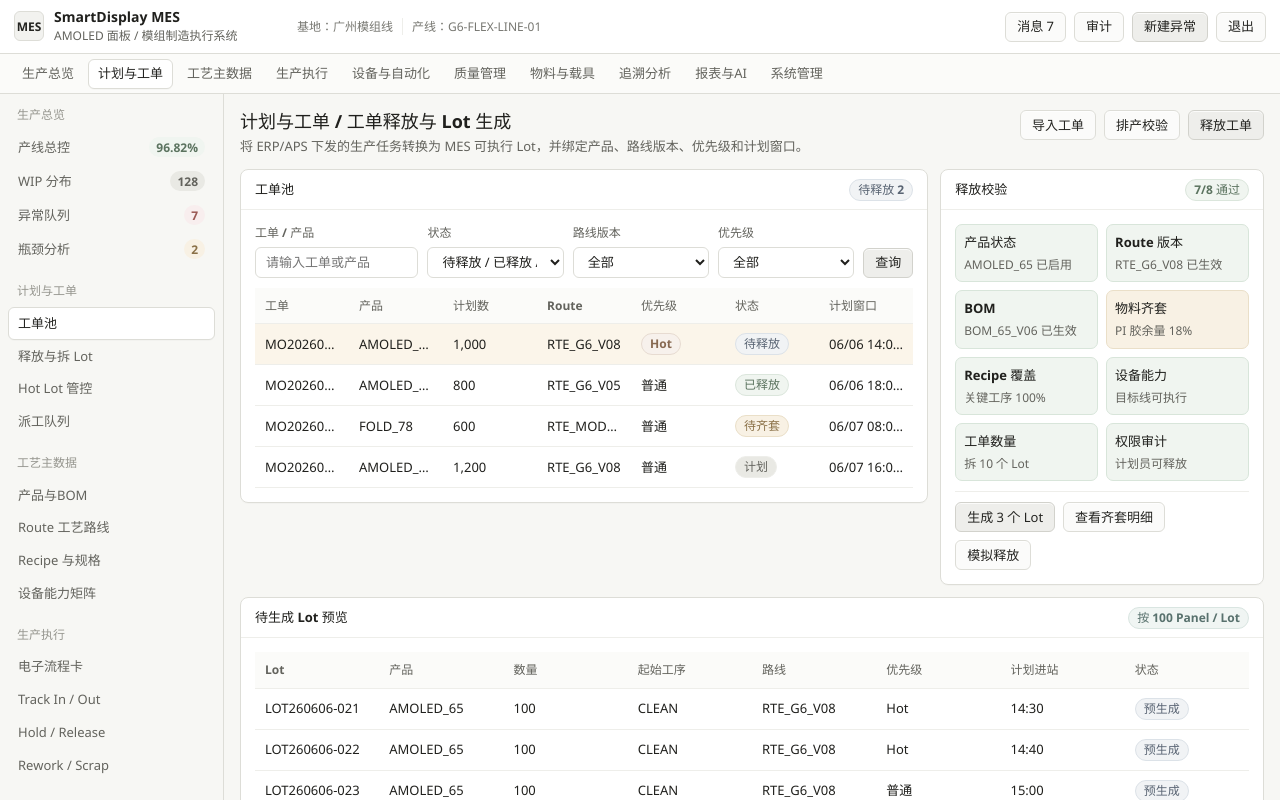
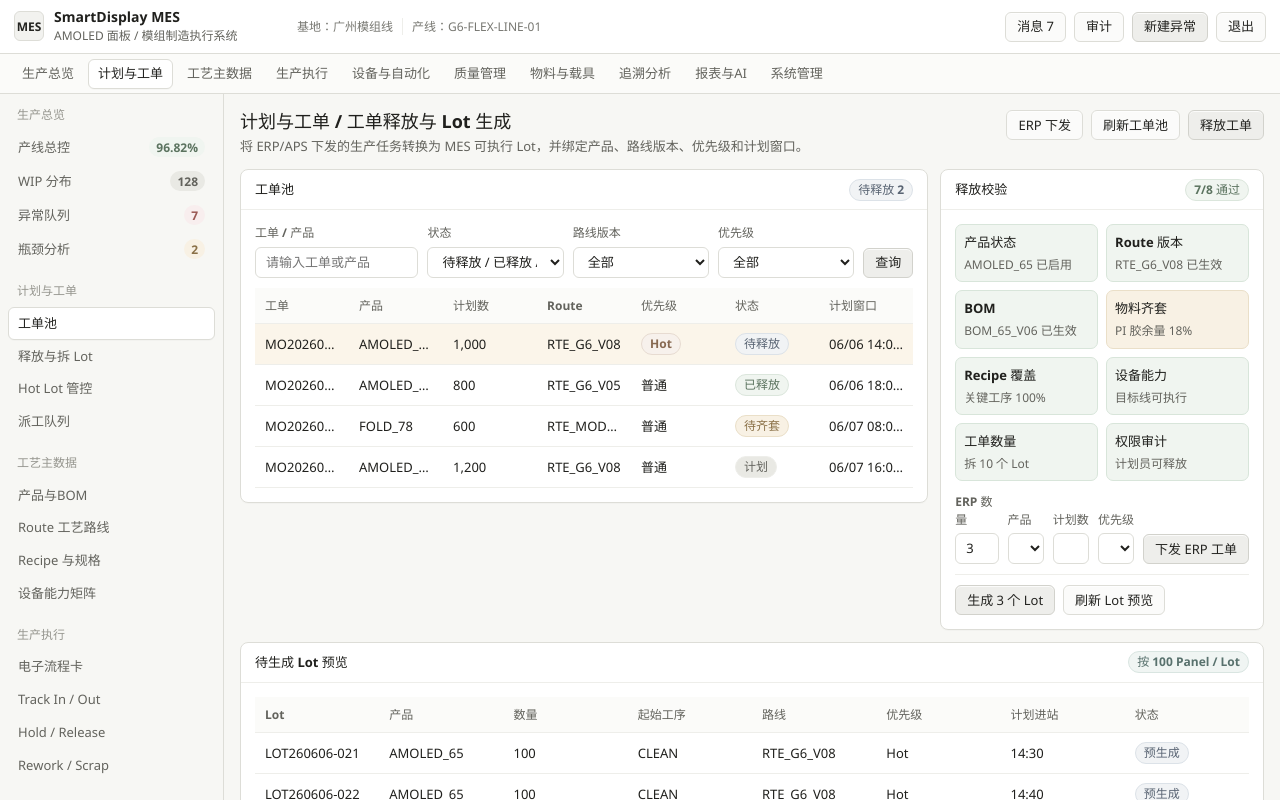
Before and after one commit to FanWenHuiChina/smartdisplay-mes, a Vue app in the folder smartdisplay-mes-ui/: page /order in a window 1280 px wide. Shown: the top 800 px of the page. Built offline with nearby package versions, Linux system fonts and the light colour scheme; no server answers; sample sign-in values are in the browser's storage.

Commit message:
feat: wire order page erp import

```diff
--- a/smartdisplay-mes-ui/scripts/verify-frontend-contract.mjs
+++ b/smartdisplay-mes-ui/scripts/verify-frontend-contract.mjs
@@ -249,7 +249,7 @@ for (const button of requiredButtons) {
 
 const pageContracts = [
   ['views/overview/index.vue', ['getOverview'], []],
-  ['views/order/index.vue', ['getOrders', 'getLots', 'releaseOrder'], ['order:create', 'order:release']],
+  ['views/order/index.vue', ['getOrders', 'getLots', 'importErpOrders', 'releaseOrder'], ['order:create', 'order:release']],
   ['views/master/index.vue', ['getSites', 'getProductionLines', 'getShifts', 'getBoms', 'getBomChangeRequests', 'getRecipes', 'publishRecipe', 'publishBomChange'], ['recipe:publish', 'bom:change']],
   ['views/execution/index.vue', ['getLots', 'trackInLot', 'trackOutLot', 'holdLot'], ['lot:track-in', 'lot:track-out', 'lot:hold']],
   ['views/equipment/index.vue', ['getEquipments', 'getEquipmentEvents', 'createEquipmentEvent', 'ingestEapMessage', 'registerEquipmentGateway', 'checkEquipmentGatewayHealth'], ['equipment:event-create', 'equipment:eap-ingest', 'equipment:eap-gateway']],
@@ -282,6 +282,10 @@ check('page:views/ai/index.vue:hybrid-local-index', aiView.includes("runKnowledg
 const masterView = read('src/views/master/index.vue')
 check('page:views/master/index.vue:bom-change-validation-file', masterView.includes('validationFileName') && masterView.includes('validationFileHash'), 'BOM change submit must carry substitute validation attachment metadata')
 check('page:views/master/index.vue:bom-change-attachment-count', masterView.includes('attachmentCount'), 'BOM change list must show validation attachment count')
+
+const orderView = read('src/views/order/index.vue')
+check('page:views/order/index.vue:erp-adapter-import', hasAll(orderView, ['importErpOrders', 'submitErpImport', 'erpImportResult']), 'Order page must expose ERP adapter import and show the latest import result')
+check('page:views/order/index.vue:no-simulated-release-button', !orderView.includes('模拟释放'), 'Order page must not keep an unconnected simulated release button')
 
 const qualityView = read('src/views/quality/index.vue')
 check('page:views/quality/index.vue:mrb-scrap-action', qualityView.includes("handleReview(item, 'SCRAP')"), 'quality MRB queue must expose SCRAP disposition action')
--- a/smartdisplay-mes-ui/src/views/order/index.vue
+++ b/smartdisplay-mes-ui/src/views/order/index.vue
@@ -6,9 +6,9 @@
         <p class="page-desc">将 ERP/APS 下发的生产任务转换为 MES 可执行 Lot，并绑定产品、路线版本、优先级和计划窗口。</p>
       </div>
       <div class="page-actions">
-        <button v-if="canCreateOrder" class="mes-btn">导入工单</button>
-        <button class="mes-btn">排产校验</button>
-        <button v-if="canReleaseOrder" class="mes-btn primary" @click="releaseFirstOrder">释放工单</button>
+        <button v-if="canCreateOrder" class="mes-btn" :disabled="importing" @click="submitErpImport">ERP 下发</button>
+        <button class="mes-btn" :disabled="loading" @click="refreshOrderPage">刷新工单池</button>
+        <button v-if="canReleaseOrder" class="mes-btn primary" :disabled="releasing" @click="releaseFirstOrder">释放工单</button>
       </div>
     </div>
 
@@ -50,10 +50,43 @@
               <strong>{{ item.title }}</strong><span>{{ item.text }}</span>
             </div>
           </div>
+          <div class="mes-filters section-gap">
+            <div class="mes-field">
+              <label>ERP 数量</label>
+              <input v-model.number="erpImportForm.count" class="mes-input" type="number" min="1" max="20" />
+            </div>
+            <div class="mes-field">
+              <label>产品</label>
+              <select v-model="erpImportForm.productCode" class="mes-select">
+                <option value="AMOLED_65">AMOLED_65</option>
+                <option value="AMOLED_67">AMOLED_67</option>
+                <option value="FOLD_78">FOLD_78</option>
+              </select>
+            </div>
+            <div class="mes-field">
+              <label>计划数</label>
+              <input v-model.number="erpImportForm.plannedQty" class="mes-input" type="number" min="1" />
+            </div>
+            <div class="mes-field">
+              <label>优先级</label>
+              <select v-model.number="erpImportForm.priority" class="mes-select">
+                <option :value="0">普通</option>
+                <option :value="5">Hot Lot</option>
+              </select>
+            </div>
+            <button v-if="canCreateOrder" class="mes-btn primary" :disabled="importing" @click="submitErpImport">
+              {{ importing ? '下发中' : '下发 ERP 工单' }}
+            </button>
+          </div>
+          <div v-if="erpImportResult" class="check-cell blue section-gap">
+            <strong>最近下发</strong>
+            <span>{{ erpImportSummary }}</span>
+          </div>
           <div class="toolbar">
-            <button v-if="canReleaseOrder" class="mes-btn primary" @click="releaseFirstOrder">生成 {{ previewLotCount }} 个 Lot</button>
-            <button class="mes-btn">查看齐套明细</button>
-            <button v-if="canReleaseOrder" class="mes-btn">模拟释放</button>
+            <button v-if="canReleaseOrder" class="mes-btn primary" :disabled="releasing" @click="releaseFirstOrder">
+              {{ releasing ? '释放中' : `生成 ${previewLotCount} 个 Lot` }}
+            </button>
+            <button class="mes-btn" :disabled="loading" @click="loadLots">刷新 Lot 预览</button>
           </div>
         </div>
       </div>
@@ -82,7 +115,7 @@
 <script setup>
 import { computed, onMounted, ref } from 'vue'
 import { ElMessage } from 'element-plus'
-import { getOrders, getLots, releaseOrder } from '@/api/pilot'
+import { getOrders, getLots, importErpOrders, releaseOrder } from '@/api/pilot'
 import { hasButton } from '@/utils/permissions'
 import { warnDevFallback } from '@/utils/devFallback'
 
@@ -112,11 +145,30 @@ const fallbackLots = [
 
 const orders = ref(__DEV_MOCK_FALLBACK__ ? fallbackOrders : [])
 const lots = ref(__DEV_MOCK_FALLBACK__ ? fallbackLots : [])
+const loading = ref(false)
+const importing = ref(false)
+const releasing = ref(false)
+const erpImportResult = ref(null)
+const erpImportForm = ref({
+  count: 3,
+  productCode: 'AMOLED_65',
+  plannedQty: 100,
+  priority: 0,
+  lineCode: 'LINE_01'
+})
 
-const pendingCount = computed(() => orders.value.filter(order => ['待释放', '计划', 'CREATED'].includes(order.status)).length)
+const pendingCount = computed(() => orders.value.filter(order => ['CREATED', '待释放', '计划'].includes(order.rawStatus || order.status)).length)
 const previewLotCount = computed(() => lots.value.length || 10)
 const canCreateOrder = computed(() => hasButton('order:create'))
 const canReleaseOrder = computed(() => hasButton('order:release'))
+const erpImportSummary = computed(() => {
+  if (!erpImportResult.value) return ''
+  const result = erpImportResult.value
+  const sample = Array.isArray(result.sampleOrderNos) && result.sampleOrderNos.length
+    ? `，样例 ${result.sampleOrderNos.slice(0, 3).join(' / ')}`
+    : ''
+  return `${result.batchNo || 'ERP批次'}：接收 ${result.receivedCount || 0}，创建 ${result.createdCount || 0}，跳过 ${result.skippedCount || 0}${sample}`
+})
 
 const statusMap = {
   CREATED: { label: '待释放', type: 'blue' },
@@ -180,6 +232,50 @@ async function loadLots() {
   }
 }
 
+async function refreshOrderPage() {
+  loading.value = true
+  try {
+    await Promise.all([loadOrders(), loadLots()])
+  } finally {
+    loading.value = false
+  }
+}
+
+function clampImportCount(value) {
+  const count = Number(value || 1)
+  return Math.min(Math.max(Number.isFinite(count) ? count : 1, 1), 20)
+}
+
+async function submitErpImport() {
+  if (!canCreateOrder.value) {
+    ElMessage.warning('当前角色无权下发 ERP 工单')
+    return
+  }
+  importing.value = true
+  try {
+    const count = clampImportCount(erpImportForm.value.count)
+    erpImportForm.value.count = count
+    const timestamp = new Date().toISOString().replace(/[-:.TZ]/g, '').slice(0, 14)
+    const payload = {
+      sourceSystem: 'erp-adapter',
+      batchNo: `ERP-UI-${timestamp}`,
+      orderPrefix: `MOUI${timestamp}`,
+      count,
+      productCode: erpImportForm.value.productCode,
+      plannedQty: Number(erpImportForm.value.plannedQty || 100),
+      priority: Number(erpImportForm.value.priority || 0),
+      lineCode: erpImportForm.value.lineCode || 'LINE_01'
+    }
+    erpImportResult.value = await importErpOrders(payload)
+    ElMessage.success(`ERP 已下发 ${erpImportResult.value.createdCount || 0} 张工单`)
+    await loadOrders()
+  } catch (error) {
+    console.warn('ERP 工单下发失败', error)
+  } finally {
+    importing.value = false
+  }
+}
+
 async function releaseFirstOrder() {
   if (!canReleaseOrder.value) {
     ElMessage.warning('当前角色无权释放工单')
@@ -190,12 +286,15 @@ async function releaseFirstOrder() {
     ElMessage.warning('当前没有可释放工单')
     return
   }
+  releasing.value = true
   try {
     await releaseOrder(target.no, { lotQty: 100 })
     ElMessage.success(`${target.no} 已释放并生成 Lot`)
     await Promise.all([loadOrders(), loadLots()])
   } catch (error) {
     console.warn('工单释放失败', error)
+  } finally {
+    releasing.value = false
   }
 }
 
```
